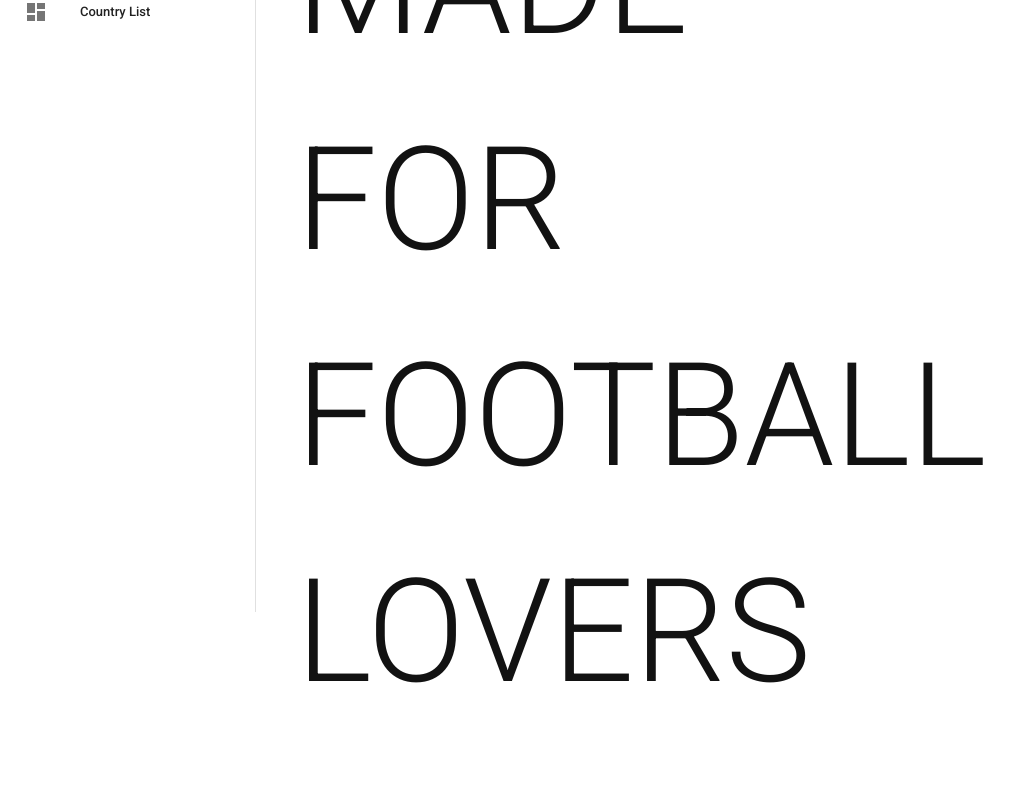
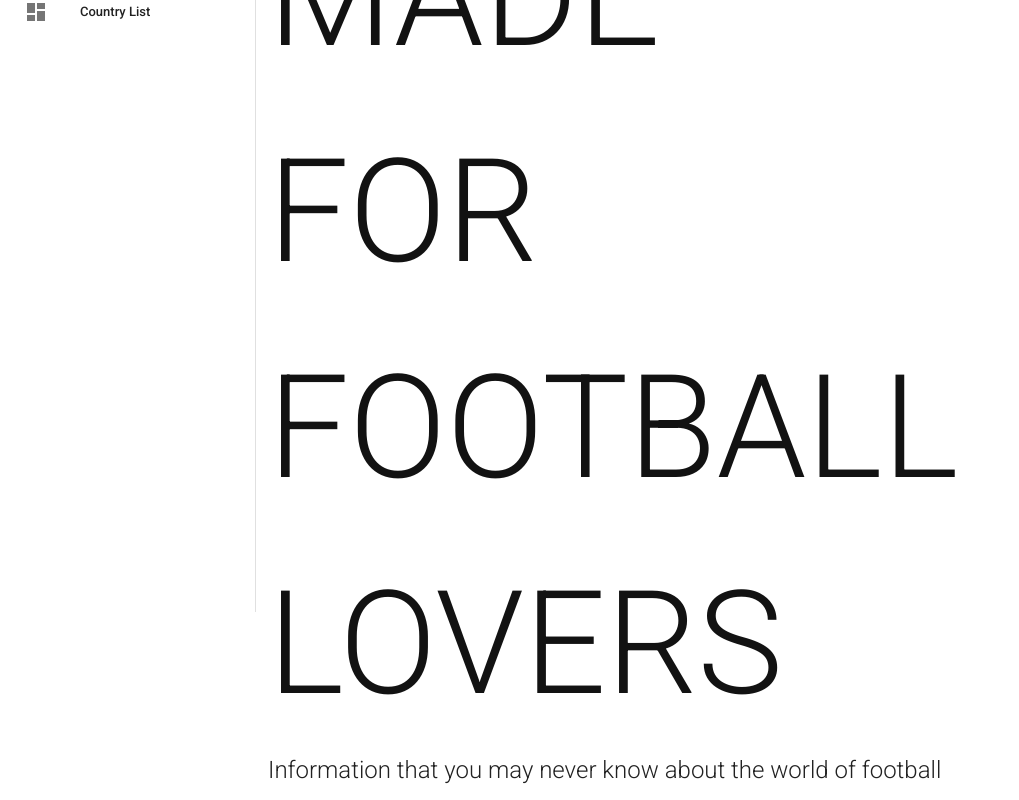
Before and after one commit to Opanpan/football-app, a Vue app: page / in a window 1280 px wide. Shown: the part 188-988 px from the top of the page, without its empty margins (0-1019 px from the left). Before the commit the page ends 928 px from the top, so only its background shows below. Built offline with nearby package versions, Linux system fonts and the light colour scheme.

Commit message:
adding back button

```diff
--- a/src/views/AreaView.vue
+++ b/src/views/AreaView.vue
@@ -23,7 +23,7 @@
       </template>
       <!-- eslint-disable-next-line -->
       <template v-slot:item.action="{ item }">
-        <v-btn v-on:click="click(item)">OPEN</v-btn>
+        <v-btn dark v-on:click="click(item)">OPEN</v-btn>
       </template>
     </v-data-table>
   </div>
--- a/src/views/ClubArea.vue
+++ b/src/views/ClubArea.vue
@@ -1,5 +1,8 @@
 <template>
   <v-container fluid>
+    <v-btn color="black" class="white--text" @click="$router.go(-1)">
+      Back
+    </v-btn>
     <v-row v-if="teams.length === 0">
       <v-col>
         <v-row>
@@ -8,13 +11,6 @@
             <h3>
               If loading too long maybe there is no data, i am sorry :(
             </h3></v-col
-          >
-        </v-row>
-        <v-row>
-          <v-col>
-            <router-link to="/area"
-              ><v-btn color="error">Go back</v-btn></router-link
-            ></v-col
           >
         </v-row>
       </v-col>
@@ -59,12 +55,10 @@
           </v-card-text>
 
           <v-card-actions>
-            <v-btn color="deep-purple lighten-2" text @click="click(team)">
-              Detail
-            </v-btn>
+            <v-btn color="black" text @click="click(team)"> Detail </v-btn>
           </v-card-actions>
-        </v-card></v-col
-      >
+        </v-card>
+      </v-col>
     </v-row>
   </v-container>
 </template>
--- a/src/views/ClubDetail.vue
+++ b/src/views/ClubDetail.vue
@@ -1,5 +1,5 @@
 <template>
-  <v-container>
+  <v-container fluid>
     <v-row
       ><v-col class="col-auto">
         <v-img
@@ -36,6 +36,9 @@
         <h3 v-on:click="handleUrl(items.website)" class="blue--text a-custom">
           {{ items.website }}
         </h3>
+        <v-btn color="black" class="white--text mt-5" @click="$router.go(-1)">
+          Back
+        </v-btn>
       </v-col></v-row
     >
     <v-row dense>
@@ -65,14 +68,12 @@
             <h3 class="black--text font-weight-medium mt-3 text-right">
               {{ squad.role }}
             </h3>
-            <h4 class="black--text font-weight-medium text-right">
+            <h4 class="black--text font-weight-light text-right">
               {{ squad.position }}
             </h4>
           </v-card-text>
           <v-card-actions>
-            <v-btn color="deep-purple lighten-2" text @click="click(squad.id)">
-              Detail
-            </v-btn>
+            <v-btn color="black" text @click="click(squad.id)"> Detail </v-btn>
           </v-card-actions>
         </v-card></v-col
       >
--- a/src/views/HomeView.vue
+++ b/src/views/HomeView.vue
@@ -1,5 +1,12 @@
 <template>
-  <div class="first-content"><h1>MADE FOR FOOTBALL LOVERS</h1></div>
+  <v-container>
+    <v-row
+      ><v-col class="col-auto first-content"
+        ><h1>MADE FOR FOOTBALL LOVERS</h1>
+        <h2>Information that you may never know about the world of football</h2>
+      </v-col>
+    </v-row>
+  </v-container>
 </template>
 
 <script>
@@ -12,22 +19,19 @@ export default {
 .first-content {
   h1 {
     color: #121212;
-    font-size: 144px;
     font-weight: 300;
-    width: 557px;
+    font-size: 100px;
+    width: 100vw;
     text-align: left;
-    padding: 0 40px;
+
+    @media screen and (min-width: 425px) {
+      font-size: 144px;
+      width: 50vw;
+    }
+  }
+
+  h2 {
+    font-weight: 300;
   }
 }
-
-.bg-red {
-  background-color: red;
-}
-.bg-blue {
-  background-color: blue;
-}
-
-.font-red {
-  color: #cd0404;
-}
 </style>
--- a/src/views/PlayerDetail.vue
+++ b/src/views/PlayerDetail.vue
@@ -1,5 +1,5 @@
 <template>
-  <v-container
+  <v-container fluid
     ><v-card class="mx-auto my-12" min-width="300" outlined>
       <v-card-title class="my-0 p-0 font-weight-bold">{{
         items.name
@@ -35,6 +35,11 @@
           {{ items.shirtNumber ? items.shirtNumber : "N/A" }}
         </h4>
       </v-card-text>
+      <v-card-actions>
+        <v-btn color="black" class="white--text" @click="$router.go(-1)">
+          Back
+        </v-btn>
+      </v-card-actions>
     </v-card></v-container
   >
 </template>
```
